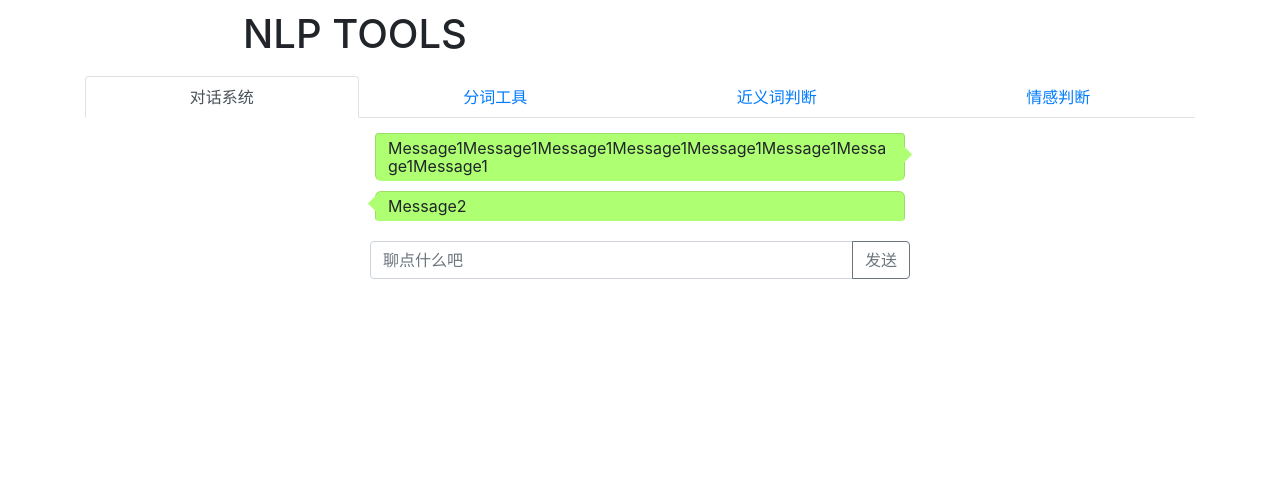
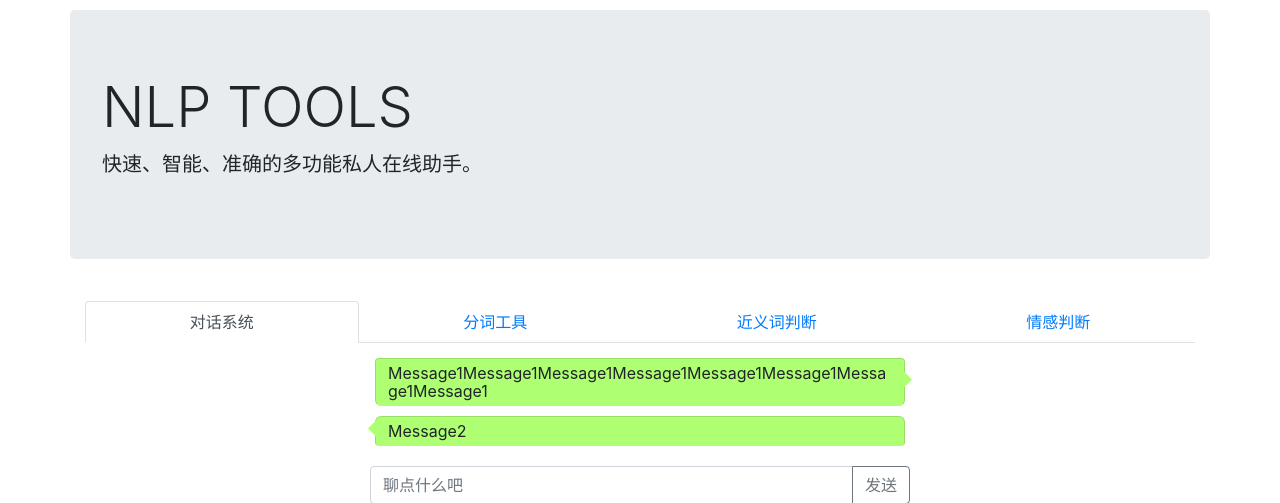
Before and after one commit to w-mj/website, a Django app: page / in a window 1280 px wide. Shown: the top 503 px of the page. Run offline with Django 3.2, Linux system fonts and the light colour scheme; some libraries are stand-ins or nearby versions.

Commit message:
jumbotron

```diff
--- a/chatbot/templates/index.html
+++ b/chatbot/templates/index.html
@@ -9,9 +9,10 @@
 
 <div class="container">
     <div class="row">
-        <div class="col-md-6 text-center">
-            <div class="h1">NLP TOOLS</div>
-        </div>
+            <div class="jumbotron col-md-12">
+              <h1 class="display-4">NLP TOOLS</h1>
+              <p class="lead">快速、智能、准确的多功能私人在线助手。</p>
+            </div>
     </div>
     <div class="row">
         <div class="col-md-12">
```
